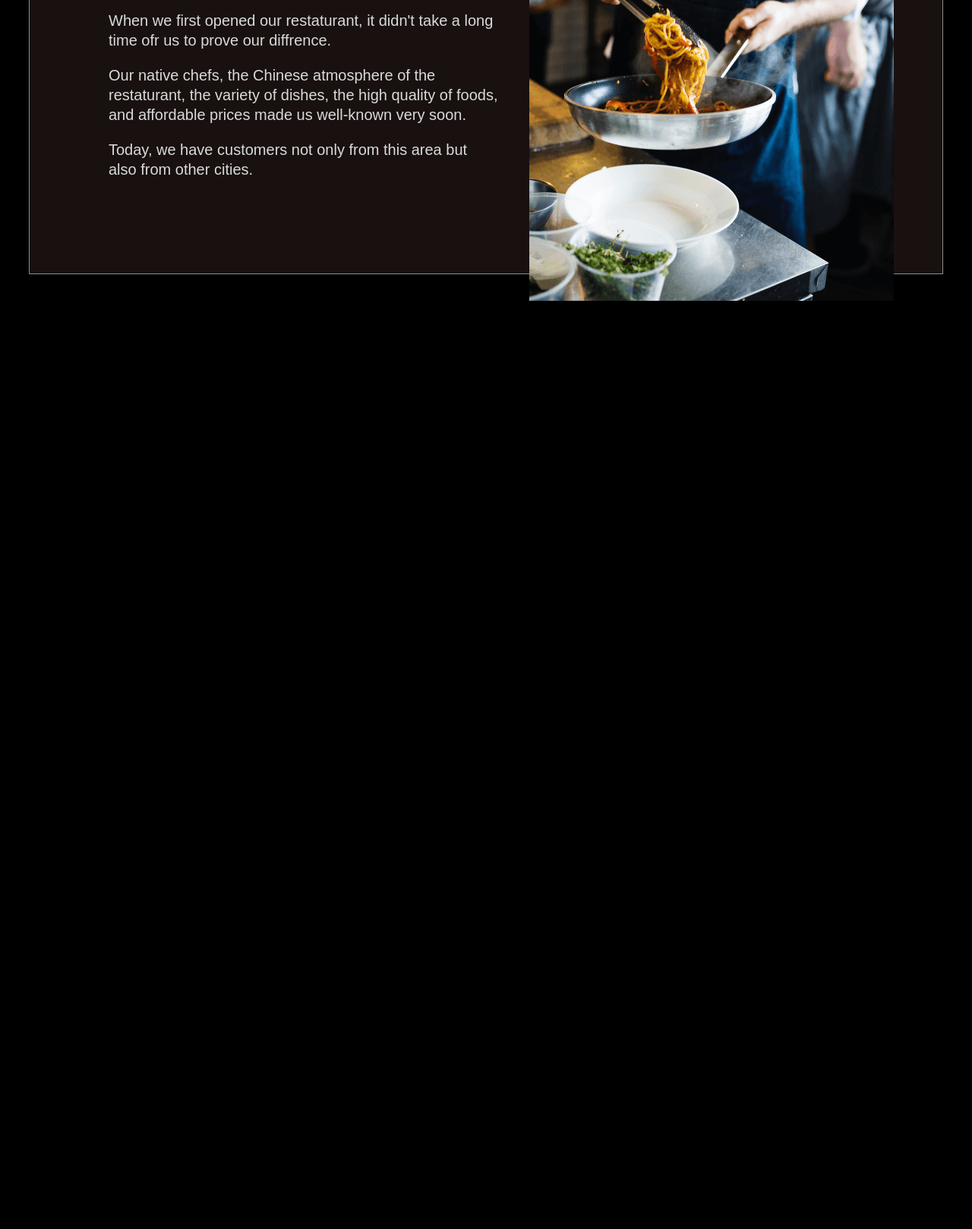
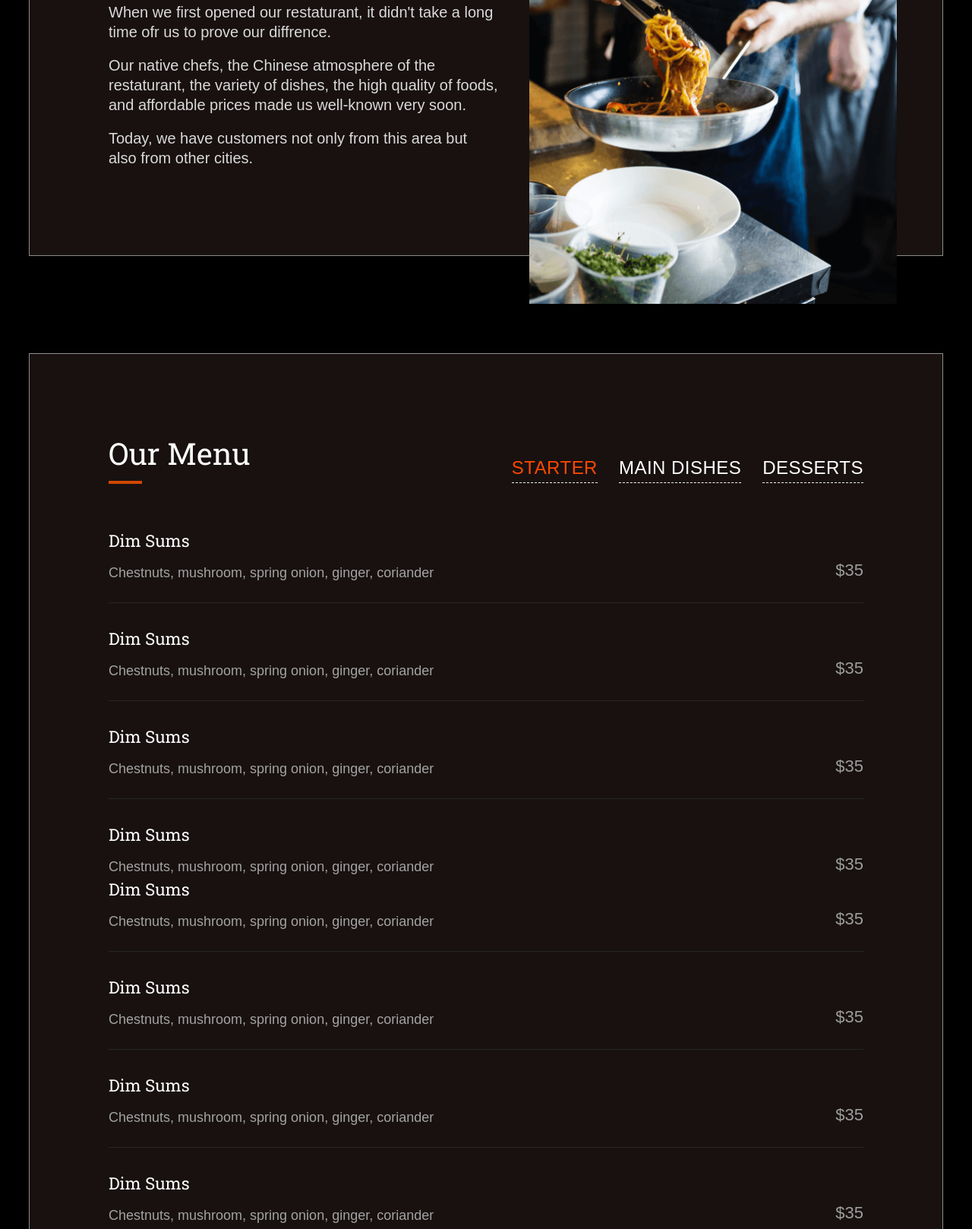
Before and after one commit to kamidevcom/Landing-Resturant, a website: page src/index.html in a window 1280 px wide. Shown: the part 1120-2738 px from the top of the page at 76% size. Before the commit the page ends 1577 px from the top, so only its background shows below. Drawn offline with nearby package versions, Linux system fonts and the light colour scheme; files that its build step writes are made by us from their sources; a web font is replaced by a local one.

Commit message:
add: Our Menu Section

```diff
--- a/src/index.html
+++ b/src/index.html
@@ -146,6 +146,106 @@
     </section>
     <!-- end - Why Us Section -->
 
+    <!-- Our Menu Section -->
+    <section class="c-section--our-menu">
+      <div class="container">
+        <div class="c-section c-our-menu">
+          <div class="c-our-menu--content">
+            <div class="c-tab">
+              <div class="c-tab--wrap">
+                <h6 class="o-section--title">Our Menu</h6>
+
+                <ul class="c-tab__items">
+                  <li class="is-active">starter</li>
+                  <li class="">main dishes</li>
+                  <li class="">desserts</li>
+                </ul>
+              </div>
+              <div class="c-our-menu__list">
+                <div class="c-tab__content js-our-menu__list is-active">
+                  <div class="c-our-menu__item">
+                    <div class="c-our-menu__item--head">
+                      <h5 class="c-title">Dim Sums</h5>
+                      <p class="c-text">
+                        Chestnuts, mushroom, spring onion, ginger, coriander
+                      </p>
+                    </div>
+                    <span class="c-price">$35</span>
+                  </div>
+                  <div class="c-our-menu__item">
+                    <div class="c-our-menu__item--head">
+                      <h5 class="c-title">Dim Sums</h5>
+                      <p class="c-text">
+                        Chestnuts, mushroom, spring onion, ginger, coriander
+                      </p>
+                    </div>
+                    <span class="c-price">$35</span>
+                  </div>
+                  <div class="c-our-menu__item">
+                    <div class="c-our-menu__item--head">
+                      <h5 class="c-title">Dim Sums</h5>
+                      <p class="c-text">
+                        Chestnuts, mushroom, spring onion, ginger, coriander
+                      </p>
+                    </div>
+                    <span class="c-price">$35</span>
+                  </div>
+                  <div class="c-our-menu__item">
+                    <div class="c-our-menu__item--head">
+                      <h5 class="c-title">Dim Sums</h5>
+                      <p class="c-text">
+                        Chestnuts, mushroom, spring onion, ginger, coriander
+                      </p>
+                    </div>
+                    <span class="c-price">$35</span>
+                  </div>
+                </div>
+                <div class="c-tab__content js-our-menu__list is-active">
+                  <div class="c-our-menu__item">
+                    <div class="c-our-menu__item--head">
+                      <h5 class="c-title">Dim Sums</h5>
+                      <p class="c-text">
+                        Chestnuts, mushroom, spring onion, ginger, coriander
+                      </p>
+                    </div>
+                    <span class="c-price">$35</span>
+                  </div>
+                  <div class="c-our-menu__item">
+                    <div class="c-our-menu__item--head">
+                      <h5 class="c-title">Dim Sums</h5>
+                      <p class="c-text">
+                        Chestnuts, mushroom, spring onion, ginger, coriander
+                      </p>
+                    </div>
+                    <span class="c-price">$35</span>
+                  </div>
+                  <div class="c-our-menu__item">
+                    <div class="c-our-menu__item--head">
+                      <h5 class="c-title">Dim Sums</h5>
+                      <p class="c-text">
+                        Chestnuts, mushroom, spring onion, ginger, coriander
+                      </p>
+                    </div>
+                    <span class="c-price">$35</span>
+                  </div>
+                  <div class="c-our-menu__item">
+                    <div class="c-our-menu__item--head">
+                      <h5 class="c-title">Dim Sums</h5>
+                      <p class="c-text">
+                        Chestnuts, mushroom, spring onion, ginger, coriander
+                      </p>
+                    </div>
+                    <span class="c-price">$35</span>
+                  </div>
+                </div>
+              </div>
+            </div>
+          </div>
+        </div>
+      </div>
+    </section>
+    <!-- end - Our Menu Section -->
+
     <!-- build:js scripts/vendor.min.js -->
     <!-- endbuild -->
 
--- a/src/styles/components/_button.scss
+++ b/src/styles/components/_button.scss
@@ -1,9 +1,8 @@
 .c-btn {
+  @include font-size(22px,36px);
   border-radius: $global-radius;
   font-weight: 500px;
-  line-height: 36px;
   padding: 9px 49px;
-  font-size: 22px;
   border: none;
 }
 
--- /dev/null
+++ b/src/styles/components/_our-menu.scss
@@ -0,0 +1,3 @@
+.c-section--our-menu{
+  padding: 64px 0;
+}
--- /dev/null
+++ b/src/styles/components/_tab.scss
@@ -0,0 +1,82 @@
+.c-tab {
+  .c-tab--wrap {
+    display: flex;
+    justify-content: space-between;
+    align-items: center;
+    margin-bottom: 35px;
+    width: 100%;
+    .c-tab__items {
+      font-family: $catamaran;
+      @include font-size(24px, 1.625);
+      text-transform: uppercase;
+      letter-spacing: 0.02em;
+      font-weight: 300;
+      list-style: none;
+      padding: 0;
+      display: flex;
+      align-items: center;
+      justify-content: center;
+      gap: 1.1666em;
+
+      & li {
+        border-bottom: 1px dashed $white;
+        @include font-size(24px, 39px);
+        font-weight: 300;
+        cursor: pointer;
+        transition: all 0.5s ease;
+      }
+
+      & li.is-active {
+        color: $orange-500;
+        font-weight: 400;
+      }
+    }
+  }
+}
+
+.c-our-menu__list {
+  width: 100%;
+  .c-tab__content {
+    display: none;
+    width: 100%;
+
+    &.is-active {
+      transition: all 1s ease;
+
+      display: initial;
+      animation: fadeIn 1s;
+    }
+
+    .c-our-menu__item {
+      display: flex;
+      justify-content: space-between;
+      align-items: end;
+      &:not(:last-child) {
+        padding: 0 0 1.5em;
+        margin: 0 0 2em;
+        border-bottom: 1px solid $gray-900;
+      }
+
+      .c-our-menu__item--head {
+        .c-title {
+          @include font-size(22px, 29px);
+          font-family: $roboto-slab;
+          margin: 0 0 13px 0;
+          font-weight: 400;
+        }
+        .c-text {
+          @include font-size(18px, 30px);
+          font-family: $catamaran;
+          color: $gray-400;
+          font-weight: 400;
+          margin: 0;
+        }
+      }
+      .c-price {
+        @include font-size(22px, 36px);
+        font-family: $catamaran;
+        color: $gray-450;
+      }
+    }
+  }
+}
--- a/src/styles/components/_texts.scss
+++ b/src/styles/components/_texts.scss
@@ -1,10 +1,10 @@
 .o-section--title {
   position: relative;
+  @include font-size(40px,53px);
   font-family: $roboto-slab;
   font-weight: 400;
-  font-size: 40px;
-  line-height: 53px;
   padding-bottom: 14px;
+  margin: 0 0 25px 0;
   &::after {
     content: "";
     position: absolute;
@@ -18,8 +18,8 @@
 
 .o-section--text {
   font-family: $catamaran;
+  @include font-size(20px,130%);
   font-weight: 400;
-  font-size: 20px;
-  line-height: 130%;
   color: #dadada;
+  margin: 18px 0 0 0;
 }
--- a/src/styles/components/_why-us.scss
+++ b/src/styles/components/_why-us.scss
@@ -1,5 +1,5 @@
 .c-section--why-us {
-  padding: 96px 0;
+  padding: 96px 0 64px 0;
   color: #fff;
 
   .c-why-us{
@@ -10,9 +10,16 @@
   .c-why-us__image-wrap{
     position: relative;
     top: 64px;
+
+    img{
+      height: 100%;
+    }
   }
 
   .c-why-us--content{
     padding: 104px 40px;
+    display: flex;
+    flex-direction: column;
+    justify-content: center;
   }
 }
--- a/src/styles/elements/_defaults.scss
+++ b/src/styles/elements/_defaults.scss
@@ -22,4 +22,5 @@ body {
 .c-section {
   border: 1px solid #8d8d8d;
   background-color: #181110;
+  padding: 104px;
 }
--- a/src/styles/elements/_var.scss
+++ b/src/styles/elements/_var.scss
@@ -1,3 +1,13 @@
+
+
+
+$white: #fff;
+
+$orange-500: #ff4800;
 $orange-600: #d14800;
-$orange-500: #ff4800;
+
+
+$gray-400: #A3A3A3;
+$gray-450: #9C9C9C;
 $gray-700: #404040;
+$gray-900: #262626;
--- a/src/styles/main.scss
+++ b/src/styles/main.scss
@@ -1,23 +1,23 @@
 // TOOLS
-@import '../../node_modules/normalize.css/normalize';
-@import 'tools/_mq';
-@import 'tools/tools.aliases';
+@import "../../node_modules/normalize.css/normalize";
+@import "tools/_mq";
+@import "tools/tools.aliases";
 
 // SETTINGS
-@import 'settings/_settings.global';
-@import 'settings/_mq';
-@import 'settings/_fonts.scss';
+@import "settings/_settings.global";
+@import "settings/_mq";
+@import "settings/_fonts.scss";
 
 // ELEMENTS
-@import 'elements/_var.scss';
-@import 'elements/_ie.scss';
-@import 'elements/_defaults.scss';
-@import 'elements/_misc.scss';
+@import "elements/_var.scss";
+@import "elements/_ie.scss";
+@import "elements/_defaults.scss";
+@import "elements/_misc.scss";
 
 // OBJECTS
 //
-@import 'objects/_row.scss';
-@import 'objects/_section.scss';
+@import "objects/_row.scss";
+@import "objects/_section.scss";
 
 // COMPONENTS
 //
@@ -25,16 +25,17 @@
 //----------------------------------*\
 // Components
 //----------------------------------*/
-@import 'components/_section.scss';
-@import 'components/_button.scss';
-@import 'components/_link.scss';
-@import 'components/_why-us';
-@import 'components/_texts';
-
+@import "components/_section.scss";
+@import "components/_button.scss";
+@import "components/_link.scss";
+@import "components/_why-us";
+@import "components/_texts";
+@import "components/_our-menu";
+@import "components/_tab";
 
 // PARTIALS
-@import 'partials/_header.scss';
-@import 'partials/_footer.scss';
+@import "partials/_header.scss";
+@import "partials/_footer.scss";
 
 // UTILITIES
-@import 'utilities/_flex.scss';
+@import "utilities/_flex.scss";
--- a/src/styles/partials/_header.scss
+++ b/src/styles/partials/_header.scss
@@ -6,32 +6,30 @@
   min-height: 100vh;
   color: #fff;
   .c-hero {
+    padding-top: 400px;
     max-width: 584px;
     margin: auto;
-    padding-top: 400px;
 
     .c-hero__title {
       font-family: $roboto-slab;
+      @include font-size(52px,62px);
+      margin-bottom: 20px;
       text-align: center;
-      font-size: 52px;
       font-weight: 700;
-      line-height: 62px;
-      margin-bottom: 20px;
     }
 
     .c-hero__description {
+      @include font-size(24px,39px);
       text-align: center;
-      line-height: 39px;
       font-weight: 400;
-      font-size: 24px;
       margin: 0;
     }
 
     .c-hero__btn-group {
+      justify-content: center;
+      margin-top: 69px;
       display: flex;
-      justify-content: center;
       gap: 40px;
-      margin-top: 69px;
     }
   }
 }
```
